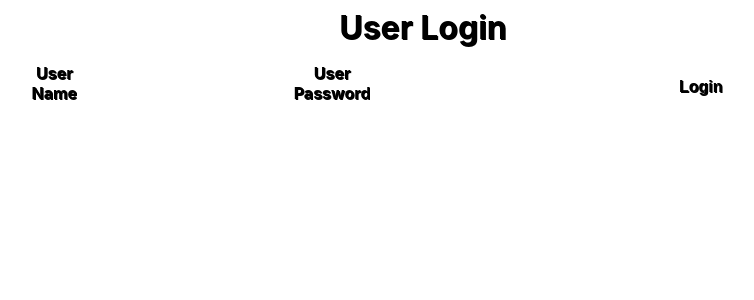
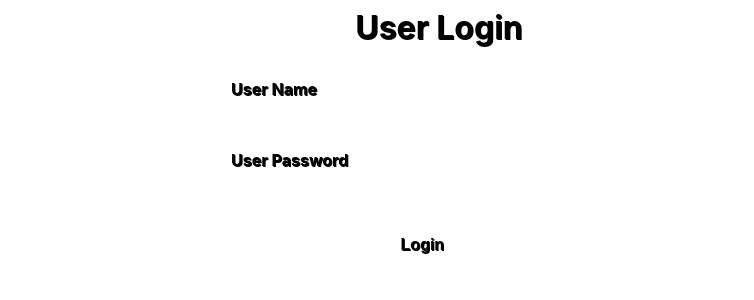
Before and after one commit to hikarocarvalho/Hospede_Application_Test_Full_Stack_Client, a React (Create React App) app: page /login in a window 1280 px wide. Shown: the top 300 px of the page, without its empty margins (217-971 px from the left). Built offline with nearby package versions, Linux system fonts and the light colour scheme.

Commit message:
feat(Login): fix style to form in Login page

```diff
--- a/src/pages/login/Login.css
+++ b/src/pages/login/Login.css
@@ -6,3 +6,15 @@
     justify-content: center;
     align-items: center;
 }
+.login .fieldset_form{
+    flex-direction: column;
+    padding: 1em;
+}
+
+.login .input{
+    width: 20em;
+}
+
+.login .button{
+    width: 92%;
+}
```
